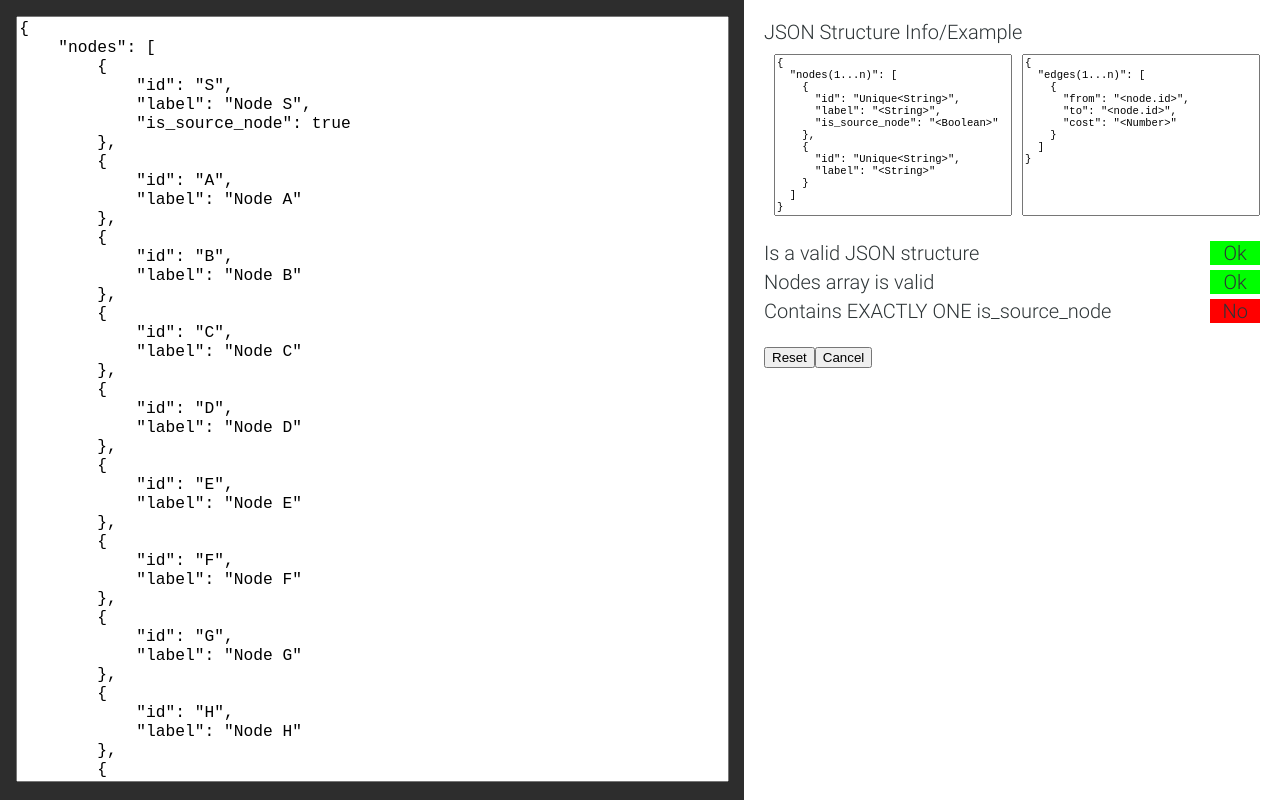
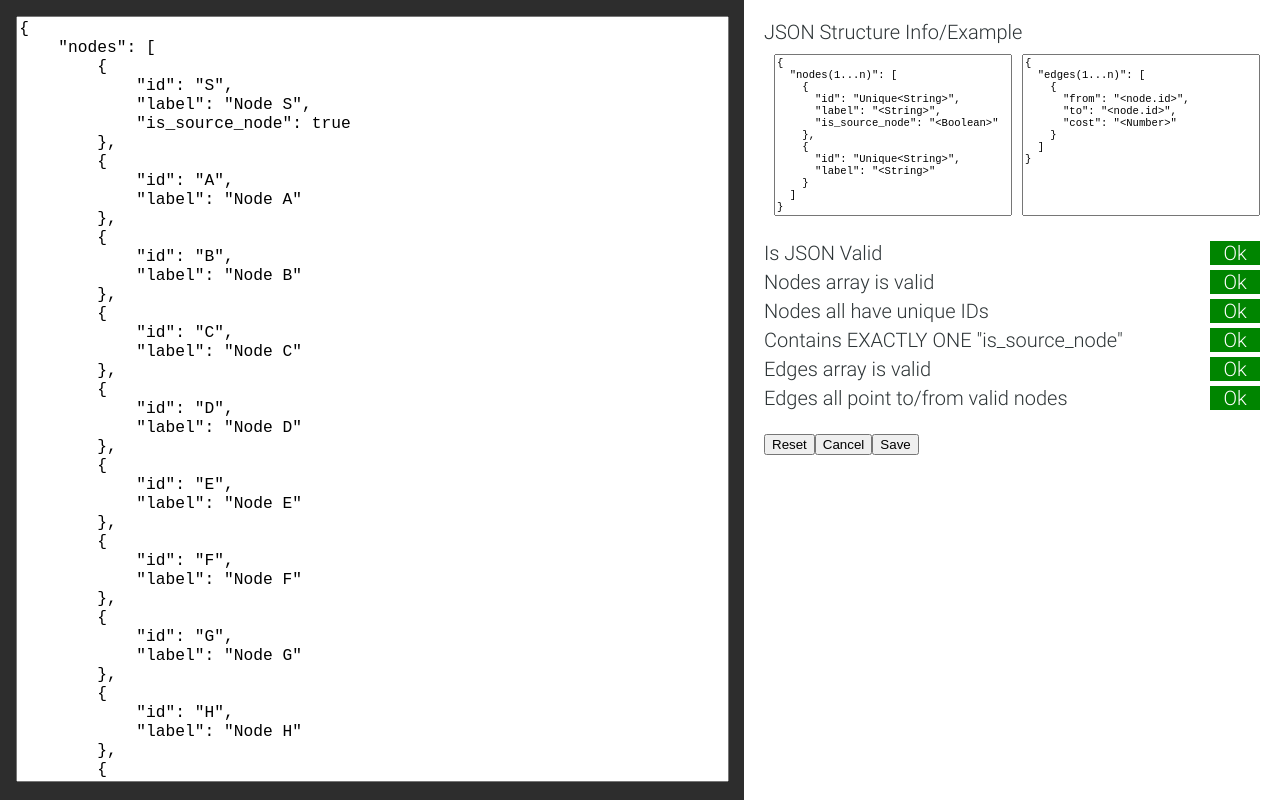
Before and after one commit to y3pio/CSCI773_Networks, a React (Create React App) app in the folder bellman-ford-network-ui/: page / in a window 1280 px wide. Built offline with nearby package versions, Linux system fonts and the light colour scheme.

Commit message:
validation done, try to save back to state

```diff
--- a/bellman-ford-network-ui/src/App.js
+++ b/bellman-ford-network-ui/src/App.js
@@ -6,8 +6,6 @@ import EditPanel from './EditPanel';
 import networkData from './test_data';
 import { augmentEdgeData, augmentNodeDate, highlightShortestPath, GRAPH_OPTIONS } from './graph-utils';
 import bellmanFordNetwork from './bellman-ford-ui';
-
-
 
 export const App = () => {
 
--- a/bellman-ford-network-ui/src/EditPanel.js
+++ b/bellman-ford-network-ui/src/EditPanel.js
@@ -1,4 +1,5 @@
-import React, { useState } from 'react';
+import React, { useState, useEffect } from 'react';
+import {augmentEdgeData} from './graph-utils';
 
 const example_node = {
   "nodes(1...n)": [{
@@ -22,8 +23,20 @@ const example_edge = {
 
 export const EditPanel = ({ nodeData, edgeData, setNodeData, setEdgeData, toggleEditMode }) => {
 
-  // TODO: Turn this into a validation object
-  const [ isValidJSON, setIsValidJSON ] = useState(true);
+  const [ isValidJON, setIsValidJSON ]= useState(true);
+  const [ validationStatus, setValidationStatus ] = useState([
+    { id: 'nodes', name: 'Nodes array is valid', isValid: true },
+    { id: 'uniqueNodes', name: 'Nodes all have unique IDs', isValid: true },
+    { id: 'sourceNode', name: 'Contains EXACTLY ONE "is_source_node"', isValid: true },
+    { id: 'edges', name: 'Edges array is valid', isValid: true },
+    { id: 'toFromValid', name: 'Edges all point to/from valid nodes', isValid: true}
+  ]);
+
+  // Redundant (?)
+  useEffect(() => {
+    const JSONtextArea = document.getElementById('json-edit-textarea');
+    validateNetworkData(JSONtextArea.value);
+  }, [nodeData, edgeData]);
 
   const networkData = {nodes: nodeData.map(n => ({
       ...n,
@@ -39,15 +52,64 @@ export const EditPanel = ({ nodeData, edgeData, setNodeData, setEdgeData, toggle
       color: undefined,
     }))};
 
-  const validateOnChange = (e) => {
-    let onChangeJSON;
+  const saveNewGraph= () => {
+    const newJSONData = document.getElementById('json-edit-textarea').value;
+    setEdgeData(augmentEdgeData(JSON.parse(newJSONData.edges)));
+  };
+
+  const validateNetworkData = (inputValue) => {
+    let newValidation = {
+      nodes: false,
+      uniqueNodes: false,
+      sourceNode: false,
+      edges: false,
+      toFromValid: false
+    };
+
+    let newJSONData;
     try {
-      onChangeJSON = JSON.parse(e.target.value);
-      setIsValidJSON(true);
+      newJSONData = JSON.parse(inputValue);
     } catch (e) {
       console.log(`Error parsing JSON: ${e}`);
-      setIsValidJSON(false);
+      setIsValidJSON(newValidation.JSON);
+      return;
     }
+
+    if (newJSONData) {
+      newValidation.JSON = true;
+
+      if (Array.isArray(newJSONData.nodes)) {
+        newValidation.nodes = true;
+
+        if (newJSONData.nodes.filter(n => n.is_source_node === true).length === 1) {
+          newValidation.sourceNode = true;
+        }
+
+        if (newJSONData.nodes.every((n, _, src) => src.filter(s => s.id === n.id).length === 1)) {
+          newValidation.uniqueNodes = true;
+        }
+
+        const newNodes = newJSONData.nodes;
+        const hasValidEdges = newJSONData.edges.every(e => {
+          return (newNodes.filter(n => n.id === e.from).length === 1 &&
+            newNodes.filter(n => n.id === e.to).length === 1)
+        });
+
+        if (hasValidEdges) {
+          newValidation.toFromValid = true;
+        }
+      }
+
+      if (Array.isArray(newJSONData.edges)) {
+        newValidation.edges = true;
+      }
+    }
+
+    setIsValidJSON(newValidation.JSON);
+    setValidationStatus(validationStatus.map(s => ({
+      ...s,
+      isValid: newValidation[s.id]
+    })));
   };
 
   return (
@@ -55,7 +117,7 @@ export const EditPanel = ({ nodeData, edgeData, setNodeData, setEdgeData, toggle
       <div id='json-edit-panel'>
         <textarea
           id='json-edit-textarea'
-          onChange={validateOnChange}
+          onChange={e => validateNetworkData(e.target.value)}
           defaultValue={JSON.stringify(networkData, undefined, 4)}
         />
       </div>
@@ -69,23 +131,36 @@ export const EditPanel = ({ nodeData, edgeData, setNodeData, setEdgeData, toggle
         </div>
         <div id='validation-status'>
           <div className='validation'>
-            <div className='validation-name'>Is a valid JSON structure</div>
-            <div className='validation-status'>Ok</div>
+            <div className='validation-name'>Is JSON Valid</div>
+            <div className={`validation-status ${isValidJON ? null : 'invalid'}`}>
+              {isValidJON ? 'Ok' : 'No'}
+            </div>
           </div>
-          <div className='validation'>
-            <div className='validation-name'>Nodes array is valid</div>
-            <div className='validation-status'>Ok</div>
-          </div>
-          <div className='validation'>
-            <div className='validation-name'>Contains EXACTLY ONE is_source_node</div>
-            <div className='validation-status invalid'>No</div>
-          </div>
+          {!isValidJON ? <div>
+            Please ensure JSON data is valid:
+            <ul>
+              <li>JSON key/value objects are encapsulated in double quotes.</li>
+              <li>No trailing commas (on last child objects, array elements)</li>
+              <li>Encapsulated in a parent object ('{ }') at the top level.</li>
+            </ul>
+            Click reset below to reset data back to the last valid JSON data.
+          </div> : null}
+          {isValidJON && validationStatus.map(s => (
+            <div className='validation'>
+              <div className='validation-name'>{s.name}</div>
+              <div className={`validation-status ${s.isValid ? null : 'invalid'}`}>
+                {s.isValid ? 'Ok' : 'No'}
+              </div>
+            </div>
+          ))}
         </div>
         <button onClick={() => {
-          document.getElementById('json-edit-textarea').value =
-            JSON.stringify(networkData, undefined, 4);
+          const JSONtextArea = document.getElementById('json-edit-textarea');
+          JSONtextArea.value = JSON.stringify(networkData, undefined, 4);
+          validateNetworkData(JSONtextArea.value);
         }}>Reset</button>
         <button id='toggle-edit-mode' onClick={toggleEditMode}>Cancel</button>
+        <button id='save-new-graph' onClick={saveNewGraph}>Save</button>
       </div>
     </div>
   )
--- a/bellman-ford-network-ui/src/index.css
+++ b/bellman-ford-network-ui/src/index.css
@@ -176,13 +176,17 @@ body {
 }
 
 #validation-status .validation .validation-status {
+    color: #ffffff
+}
+
+#validation-status .validation .validation-status {
     width: 10%;
-    background: #00ff00;
+    background: #008500;
     text-align: center;
 }
 
 #validation-status .validation .validation-status.invalid {
-    background: #ff0000;
+    background: #a90000;
 }
 
 /*
```
